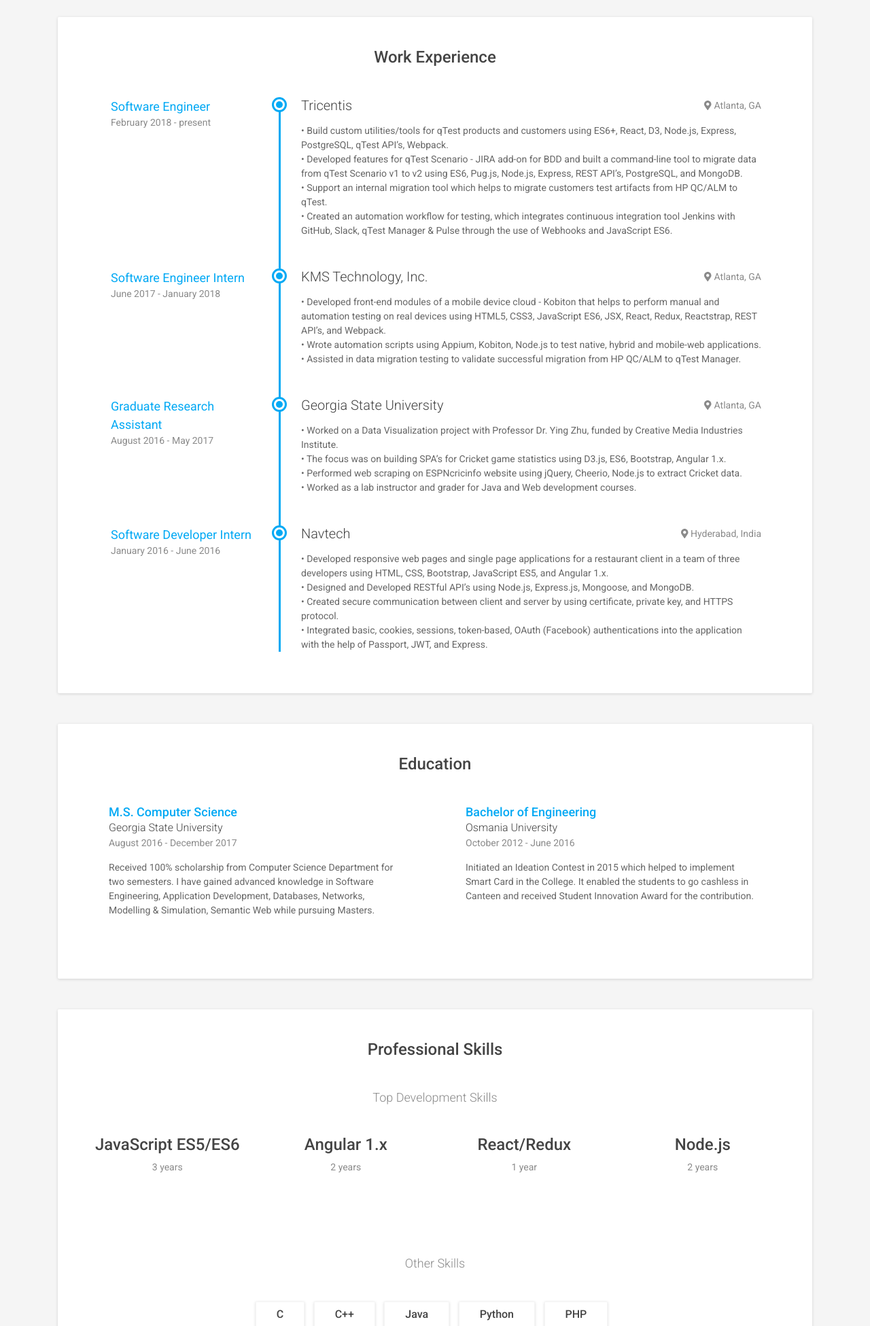
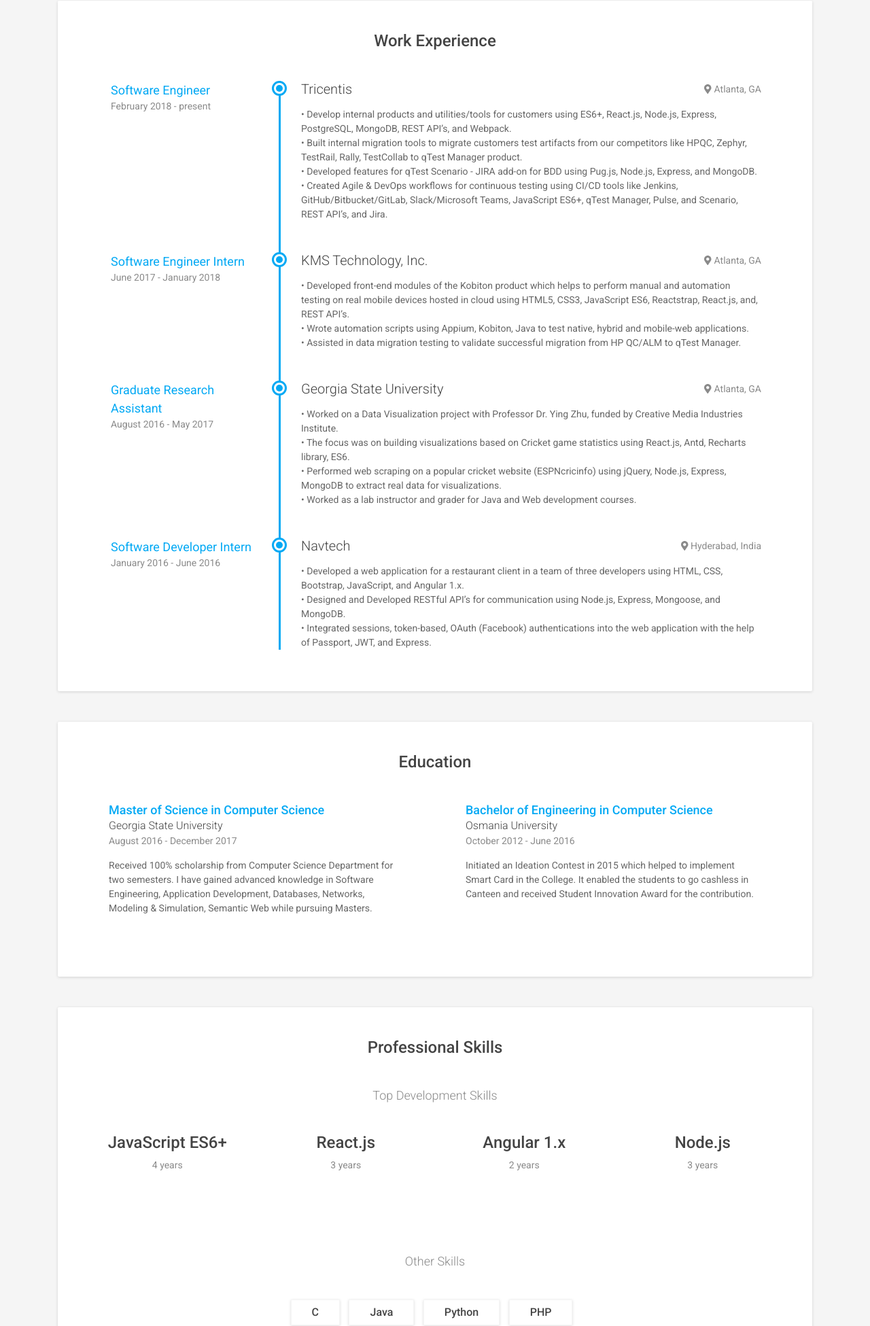
Before and after one commit to harikiranyalavarthi9/harikiranyalavarthi9.github.io, a plain HTML site: page index.html in a window 1280 px wide. Shown: the part 849-2800 px from the top of the page at 68% size. Drawn offline with Linux system fonts and the light colour scheme; a script that the page names is missing.

Commit message:
Updated Website Content

```diff
--- a/index.html
+++ b/index.html
@@ -19,12 +19,11 @@
 </head>
 
 <body>
-
     <header class="header">
         <div class="top-bar container-fluid">
             <div class="actions">
                 <a class="btn d-none d-md-inline-block" href="mailto:harikiranyalavarthi9@gmail.com"><i class="fas fa-paper-plane" aria-hidden="true"></i> Email Me</a>
-                <a class="btn" target="_blank" rel="noopener noreferrer" href="assets/other/harikiranresume.pdf" download="HariKiranResume"><i class="fas fa-download" aria-hidden="true"></i> Download My Resume</a>
+                <a class="btn" target="_blank" rel="noopener noreferrer" href="assets/other/harikiranresume.pdf" download="harikiranresume"><i class="fas fa-download" aria-hidden="true"></i> Download My Resume</a>
             </div><!--//actions-->
             <ul class="social list-inline">
                 <li class="list-inline-item"><a target="_blank" rel="noopener noreferrer" href="https://www.linkedin.com/in/harikiranyalavarthi"><i class="fab fa-linkedin-in" aria-hidden="true"></i></a></li>
@@ -39,8 +38,8 @@
                 <div class="profile">
                     <p>
                         I am a passionate Full Stack Developer and QA enthusiast. I have completed Master's Degree in Computer Science at Georgia State University, Atlanta.
-                        I have more than 2 years of professional experience developing websites, applications, and QA tools in an agile environment using JavaScript ES6, React, Redux, Angular 1.x, Node.js, Express.js, PostgreSQL, MongoDB.
-                        Also, I have a strong familiarity with Software Testing. I have experience working with Appium, Cucumber, Jasmine, Protractor, Postman, JMeter, Flood IO, Kobiton, HP QC/ALM, qTest products.
+                        I have more than 3 years of professional experience developing websites, applications, and QA tools in an agile environment using JavaScript ES6+, React, Redux, TypeScript, Angular 1.x, Node.js, Express.js, PostgreSQL, MongoDB.
+                        Also, I have a strong familiarity with Software Testing. I have experience working with Appium, Cucumber, Postman, JMeter, Flood IO, Kobiton, HP QC/ALM, Zephyr, Rally, qTest products.
                         In addtion, I have a keen understanding of Agile, CI/CD, TDD and BDD concepts used in software development lifecycles.
                         Personally, I enjoy kick-boxing, traveling, playing cricket, badminton, and board games.</p>
                 </div><!--//profile-->
@@ -63,7 +62,7 @@
                         <li class="nav-item"><a class="scrollto nav-link" href="#experiences-section">Experiences</a></li>
                         <li class="nav-item"><a class="scrollto nav-link" href="#education-section">Education</a></li>
                         <li class="nav-item"><a class="scrollto nav-link" href="#skills-section">Skills</a></li>
-                        <!-- <li class="nav-item"><a class="scrollto nav-link" href="#testimonials-section">Testimonials</a></li> -->
+                        <!-- <li class="nav-item"><a class="scrollto nav-link" href="#new-section">New Section to be added</a></li> -->
                         <li class="nav-item"><a class="scrollto nav-link" href="#portfolio-section">Portfolio</a></li>
                         <li class="nav-item"><a class="scrollto nav-link" href="#contact-section">Contact</a></li>
                     </ul><!--//page-nav-->
@@ -87,20 +86,15 @@
                     </div><!--//job-meta-->
                     <div class="job-desc">
                         <p>
-                            •	Build custom utilities/tools for qTest products and customers using ES6+, React, D3, Node.js, Express, PostgreSQL, qTest API’s, Webpack.
+                            •	Develop internal products and utilities/tools for customers using ES6+, React.js, Node.js, Express, PostgreSQL, MongoDB, REST API’s, and Webpack.
                             <br />
-                            •	Developed features for qTest Scenario - JIRA add-on for BDD and built a command-line tool to migrate data from qTest Scenario v1 to v2 using ES6, Pug.js, Node.js, Express, REST API’s, PostgreSQL, and MongoDB.
+                            •	Built internal migration tools to migrate customers test artifacts from our competitors like HPQC, Zephyr, TestRail, Rally, TestCollab to qTest Manager product.
                             <br />
-                            •	Support an internal migration tool which helps to migrate customers test artifacts from HP QC/ALM to qTest.
+                            •	Developed features for qTest Scenario - JIRA add-on for BDD using Pug.js, Node.js, Express, and MongoDB.
                             <br />
-                            •	Created an automation workflow for testing, which integrates continuous integration tool Jenkins with GitHub, Slack, qTest Manager & Pulse through the use of Webhooks and JavaScript ES6.
+                            •	Created Agile & DevOps workflows for continuous testing using CI/CD tools like Jenkins, GitHub/Bitbucket/GitLab, Slack/Microsoft Teams, JavaScript ES6+, qTest Manager, Pulse, and Scenario, REST API’s, and Jira.
                             <br />
                         </p>
-                        <!-- <ul>
-                            <li>Lorem ipsum dolor sit amet</li>
-                            <li>Donec pede justo ante</li>
-                            <li>Maecenas tempus tellus eget </li>
-                        </ul> -->
                     </div><!--//job-desc-->
                 </div><!--//item-->
 
@@ -115,9 +109,9 @@
                     </div><!--//job-meta-->
                     <div class="job-desc">
                         <p>
-                            •	Developed front-end modules of a mobile device cloud - Kobiton that helps to perform manual and automation testing on real devices using HTML5, CSS3, JavaScript ES6, JSX, React, Redux, Reactstrap, REST API’s, and Webpack.
+                            •	Developed front-end modules of the Kobiton product which helps to perform manual and automation testing on real mobile devices hosted in cloud using HTML5, CSS3, JavaScript ES6, Reactstrap, React.js, and, REST API’s.
                             <br />
-                            •	Wrote automation scripts using Appium, Kobiton, Node.js to test native, hybrid and mobile-web applications.
+                            •	Wrote automation scripts using Appium, Kobiton, Java to test native, hybrid and mobile-web applications.
                             <br />
                             •	Assisted in data migration testing to validate successful migration from HP QC/ALM to qTest Manager.
                             <br />
@@ -138,9 +132,9 @@
                         <p>
                             •	Worked on a Data Visualization project with Professor Dr. Ying Zhu, funded by Creative Media Industries Institute.
                             <br />
-                            •	The focus was on building SPA’s for Cricket game statistics using D3.js, ES6, Bootstrap, Angular 1.x.
+                            •	The focus was on building visualizations based on Cricket game statistics using React.js, Antd, Recharts library, ES6.
                             <br />
-                            •	Performed web scraping on ESPNcricinfo website using jQuery, Cheerio, Node.js to extract Cricket data.
+                            •	Performed web scraping on a popular cricket website (ESPNcricinfo) using jQuery, Node.js, Express, MongoDB to extract real data for visualizations.
                             <br />
                             •	Worked as a lab instructor and grader for Java and Web development courses.
                             <br />
@@ -159,13 +153,11 @@
                     </div><!--//job-meta-->
                     <div class="job-desc">
                         <p>
-                            •	Developed responsive web pages and single page applications for a restaurant client in a team of three developers using HTML, CSS, Bootstrap, JavaScript ES5, and Angular 1.x.
+                            •	Developed a web application for a restaurant client in a team of three developers using HTML, CSS, Bootstrap, JavaScript, and Angular 1.x.
                             <br />
-                            •	Designed and Developed RESTful API’s using Node.js, Express.js, Mongoose, and MongoDB.
+                            •	Designed and Developed RESTful API’s for communication using Node.js, Express, Mongoose, and MongoDB.
                             <br />
-                            •	Created secure communication between client and server by using certificate, private key, and HTTPS protocol.
-                            <br />
-                            •	Integrated basic, cookies, sessions, token-based, OAuth (Facebook) authentications into the application with the help of Passport, JWT, and Express.
+                            •	Integrated sessions, token-based, OAuth (Facebook) authentications into the web application with the help of Passport, JWT, and Express.
                             <br />
                         </p>
                     </div><!--//job-desc-->
@@ -180,20 +172,19 @@
             <div class="row">
                 <div class="item col-12 col-md-6">
                     <div class="item-inner">
-                        <h3 class="degree">M.S. Computer Science</h3>
+                        <h3 class="degree">Master of Science in Computer Science</h3>
                         <div class="education-body">
                             Georgia State University
                         </div><!--//education-body-->
                         <div class="time">August 2016 - December 2017</div>
                         <div class="desc">
-                            Received 100% scholarship from Computer Science Department for two semesters.
-                            I have gained advanced knowledge in Software Engineering, Application Development, Databases, Networks, Modelling & Simulation, Semantic Web while pursuing Masters.
+                            Received 100% scholarship from Computer Science Department for two semesters. I have gained advanced knowledge in Software Engineering, Application Development, Databases, Networks, Modeling & Simulation, Semantic Web while pursuing Masters.
                         </div>
                     </div><!--//item-inner-->
                 </div><!--//item-->
                 <div class="item col-12 col-md-6">
                     <div class="item-inner">
-                        <h3 class="degree">Bachelor of Engineering</h3>
+                        <h3 class="degree">Bachelor of Engineering in Computer Science</h3>
                         <div class="education-body">
                             Osmania University
                         </div><!--//education-body-->
@@ -215,7 +206,13 @@
                 <div class="row">
                     <div class="item col-12 col-md-3">
                         <div class="item-inner">
-                            <h4 class="skill-name">JavaScript ES5/ES6</h4>
+                            <h4 class="skill-name">JavaScript ES6+</h4>
+                            <div class="level">4 years</div>
+                        </div><!--//item-inner-->
+                    </div><!--//item-->
+                    <div class="item col-12 col-md-3">
+                        <div class="item-inner">
+                            <h4 class="skill-name">React.js</h4>
                             <div class="level">3 years</div>
                         </div><!--//item-inner-->
                     </div><!--//item-->
@@ -226,15 +223,9 @@
                         </div><!--//item-inner-->
                     </div><!--//item-->
                     <div class="item col-12 col-md-3">
-                        <div class="item-inner">
-                            <h4 class="skill-name">React/Redux</h4>
-                            <div class="level">1 year</div>
-                        </div><!--//item-inner-->
-                    </div><!--//item-->
-                    <div class="item col-12 col-md-3">
                             <div class="item-inner">
                                 <h4 class="skill-name">Node.js</h4>
-                                <div class="level">2 years</div>
+                                <div class="level">3 years</div>
                             </div><!--//item-inner-->
                         </div><!--//item-->
                 </div><!--//row-->
@@ -244,7 +235,6 @@
                 <h3 class="subtitle">Other Skills</h3>
                 <div class="misc-skills">
                     <span class="skill-tag">C</span>
-                    <span class="skill-tag">C++</span>
                     <span class="skill-tag">Java</span>
                     <span class="skill-tag">Python</span>
                     <span class="skill-tag">PHP</span>
@@ -271,10 +261,10 @@
                     <span class="skill-tag">Gulp</span>
                     <span class="skill-tag">Webpack</span>
                     <br />
+                    <span class="skill-tag">Confluence</span>
+                    <span class="skill-tag">Heroku</span>
                     <span class="skill-tag">Appium</span>
                     <span class="skill-tag">Cucumber</span>
-                    <span class="skill-tag">Jasmine</span>
-                    <span class="skill-tag">Protractor</span>
                     <span class="skill-tag">JMeter</span>
                     <span class="skill-tag">Flood IO</span>
                     <br/>
@@ -368,6 +358,19 @@
                         <a class="link-mask" target="_blank" rel="noopener noreferrer" href="https://github.com/harikiranyalavarthi9/Mini-Web-Projects"></a>
                     </div><!--//item-inner-->
                 </div><!--//item-->
+                <div class="item col-lg-3 col-6">
+                    <div class="item-inner">
+                        <figure class="figure">
+                            <img class="img-fluid" src="assets/images/portfolio/scraper.png" alt="" />
+                        </figure>
+                        <div class="content text-left">
+                            <h3 class="sub-title"><a href="https://github.com/harikiranyalavarthi9/WebScrapingAPI">Cricket Game Visualization</a></h3>
+                            <div class="meta">React.js/Antd/Recharts/Cheerio<br>Node.js/Express/MongoDB</div>
+                            <div class="action"><a href="https://github.com/harikiranyalavarthi9/WebScrapingAPI">View project on Github!</a></div>
+                        </div><!--//content-->
+                        <a class="link-mask" target="_blank" rel="noopener noreferrer" href="https://github.com/harikiranyalavarthi9/WebScrapingAPI"></a>
+                    </div><!--//item-inner-->
+                </div><!--//item-->
 
             </div><!--//item-wrapper-->
 
@@ -380,10 +383,9 @@
                 <div class="dialog">
                     <p>I am interested in jobs in the following fields:</strong></p>
                     <ul class=style="list-style-type:disc">
-                        <li><!-- <i class="fas fa-check" aria-hidden="true"></i> --> Web Development</li>
+                        <li><!-- <i class="fas fa-check" aria-hidden="true"></i> --> Full-Stack Software Development</li>
                         <li><!-- <i class="fas fa-check" aria-hidden="true"></i> --> Software Testing</li>
-                        <li><!-- <i class="fas fa-check" aria-hidden="true"></i> --> Front-End Software Development</li>
-                        <li><!-- <i class="fas fa-check" aria-hidden="true"></i> --> Full-Stack Software Development</li>
+                        <li><!-- <i class="fas fa-check" aria-hidden="true"></i> --> Application Development</li>
                     </ul>
                     <p>Email me at <a href="mailto:harikiranyalavarthi9@gmail.com">harikiranyalavarthi9@gmail.com</a></p>
                     <ul class="social list-inline">
```
